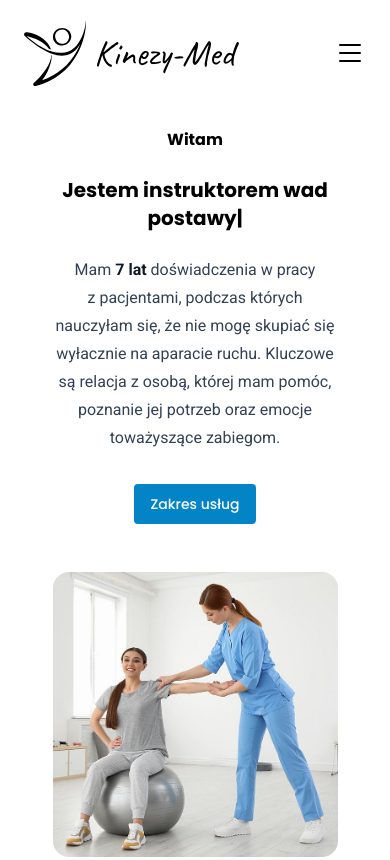
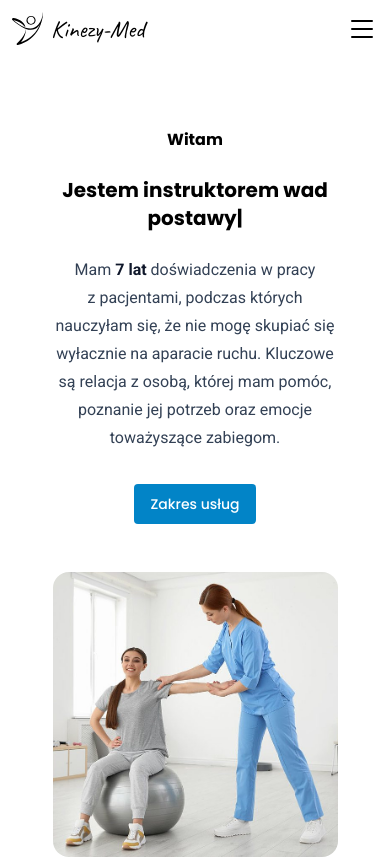
Before and after one commit to cichy380/ania, a website built with Parcel: page src/index.html in a window 390 px wide. Shown: the top 860 px of the page. Built offline with nearby package versions, Linux system fonts and the light colour scheme; what a11y-dialog would draw is missing.

Commit message:
add topbar rwd

```diff
--- a/src/index.html
+++ b/src/index.html
@@ -25,15 +25,15 @@
   <link href="https://fonts.googleapis.com/css2?family=Caveat&family=Poppins:wght@500;600;700&family=Roboto:wght@400;500;700&display=swap" rel="stylesheet">
 </head>
 <body class="overflow-x-hidden">
-<header id="topbar" class="flex items-center fixed z-30 w-full bg-white transition-shadow duration-300 px-6 py-2">
-  <h1 id="topbar-logo" class="flex items-center py-3 transition-all">
-    <svg xmlns="http://www.w3.org/2000/svg" width="62" height="66" viewBox="288 150 103 110" class="mr-2">
+<header id="topbar" class="flex items-center fixed z-30 w-full bg-white transition-shadow duration-300 px-3 lg:px-6 py-2">
+  <h1 id="topbar-logo" class="flex items-center py-1 lg:py-3 transition-all">
+    <svg xmlns="http://www.w3.org/2000/svg" width="62" height="66" viewBox="288 150 103 110" class="mr-2 w-[31px] h-[33px] lg:w-[62px] lg:h-[66px]">
       <path
         d="M391.094 153.088c0-1.51-.015-3.73-.039-3.249v.014c-1.002 14.631-5.724 30.796-15.316 42.051-11.876 13.934-27.141 15.024-41.961 10.419-.152-.052-.317-.089-.47-.142a35.375 35.375 0 0 1-2.119-.735c0 .013.012.013.012.025-14.896-5.291-29.109-15.949-38.677-24.591-.303-.395-.634-.456.014-.279 13.45 3.756 28.042 9.238 36.417 20.962.103.139.203.278.292.431 1.027.433 2.246.888 3.4 1.27a26.837 26.837 0 0 0-1.688-4.645c-6.662-14.085-23.804-22.878-38.409-24.362-.508-.051-3.262.039-4.072 1.853-1.206 2.373 0 4.124.646 4.708 10.305 9.313 26.204 22.116 42.623 28.602.355.139.672.267 1.002.394.368.126.725.265 1.08.394.126.051.253.1.38.14 15.087 5.354 30.403 4.987 42.013-8.667 1.954-2.285 3.68-4.812 5.216-7.5a128.442 128.442 0 0 1-5.495 11.534c-12.689 23.613-33.308 40.313-57.962 48.866 6.991-8.757 11.965-19.489 14.706-30.302.889-3.49 1.332-7.411 1.269-11.345a32.537 32.537 0 0 1-.862-.291c.075 1.763-.051 3.793-.406 5.291-.56 2.348-1.37 4.645-2.296 6.877-4.835 11.711-16.688 25.999-26.306 34.185-.023.013-.012.025-.023.05a2.444 2.444 0 0 0-.61.698c-.47.812 0 2.449 0 2.449.673 1.892 2.043 2.372 4.062 1.827 30.517-8.184 55.526-26.685 70.067-55.083 7.563-14.745 13.006-32.115 13.477-48.878 0-.114.013-.229.024-.342.048-.79.036-1.715.011-2.629z"/>
       <path
         d="M363.001 177.789c-.373 6.921-5.193 12.292-12.482 11.9-6.313-.341-10.466-6.316-10.781-12.143-.374-6.957 5.829-12.258 12.483-11.9 6.312.341 10.465 6.317 10.78 12.143.107 2.008 3.828 1.494 3.734-.241-1.048-19.463-29.702-18.923-30.733.241-.434 8.039 7.326 15.22 15.225 14.794 8.469-.456 15.045-6.417 15.51-15.036.107-1.993-3.642-1.516-3.736.242z"/>
     </svg>
-    <span class="font-handwriting text-4xl font-light">Kinezy-Med</span>
+    <span class="font-handwriting text-2xl lg:text-4xl font-light">Kinezy-Med</span>
   </h1>
   <nav class="grow">
     <ul class="hidden lg:flex justify-end">
@@ -52,7 +52,7 @@
   </nav>
 </header>
 
-<section id="cover" class="relative py-16 xl:py-28">
+<section id="cover" class="relative py-16 lg:py-28">
   <div class="container mx-auto absolute top-0 bottom-0 left-0 right-0 mt-16 lg:mt-28 hidden lg:block z-0">
     <div class="grid grid-cols-12 absolute top-0 bottom-0 left-0 right-0">
       <div class="col-span-9"></div>
@@ -69,7 +69,7 @@
       </div>
     </div>
   </div>
-  <div class="container relative mx-auto px-6 py-16 xl:py-28 z-10">
+  <div class="container relative mx-auto px-6 py-16 lg:py-28 z-10">
     <div class="grid grid-cols-12">
       <div class="col-span-10 lg:col-span-7 xl:col-span-6 col-start-2 lg:col-start-auto flex items-center">
         <article class="text-center lg:text-left">
@@ -86,7 +86,7 @@
           </a>
         </article>
       </div>
-      <div class="hidden lg:block lg:col-span-1 xl:col-span-2 bg-red-200 md:bg-orange-500 lg:bg-purple-600 xl:bg-red-700"><!--spacer--></div>
+      <div class="hidden lg:block lg:col-span-1 xl:col-span-2"><!--spacer--></div>
       <div class="col-span-10 sm:col-span-6 lg:col-span-4 col-start-2 sm:col-start-4 lg:col-start-auto pt-12 lg:pt-0 flex items-center">
         <img class="rounded-2xl" src="./cover.jpg" alt="">
       </div>
--- a/src/script.ts
+++ b/src/script.ts
@@ -22,14 +22,14 @@ const topbarLogo = document.getElementById('topbar-logo');
 window.addEventListener('scroll',() => {
   if(window.scrollY > 32) {
     topbar && topbar.classList.add('shadow-light');
-    topbarLogo && topbarLogo.classList.add('scale-75');
-    topbarLogo && topbarLogo.classList.add('-translate-x-6');
-    topbarLogo && topbarLogo.classList.remove('py-3');
+    topbarLogo && topbarLogo.classList.add('lg:scale-75');
+    topbarLogo && topbarLogo.classList.add('lg:-translate-x-6');
+    topbarLogo && topbarLogo.classList.remove('lg:py-3');
   } else {
     topbar && topbar.classList.remove('shadow-light');
-    topbarLogo && topbarLogo.classList.remove('scale-75');
-    topbarLogo && topbarLogo.classList.remove('-translate-x-6');
-    topbarLogo && topbarLogo.classList.add('py-3');
+    topbarLogo && topbarLogo.classList.remove('lg:scale-75');
+    topbarLogo && topbarLogo.classList.remove('lg:-translate-x-6');
+    topbarLogo && topbarLogo.classList.add('lg:py-3');
   }
 });
 
```
